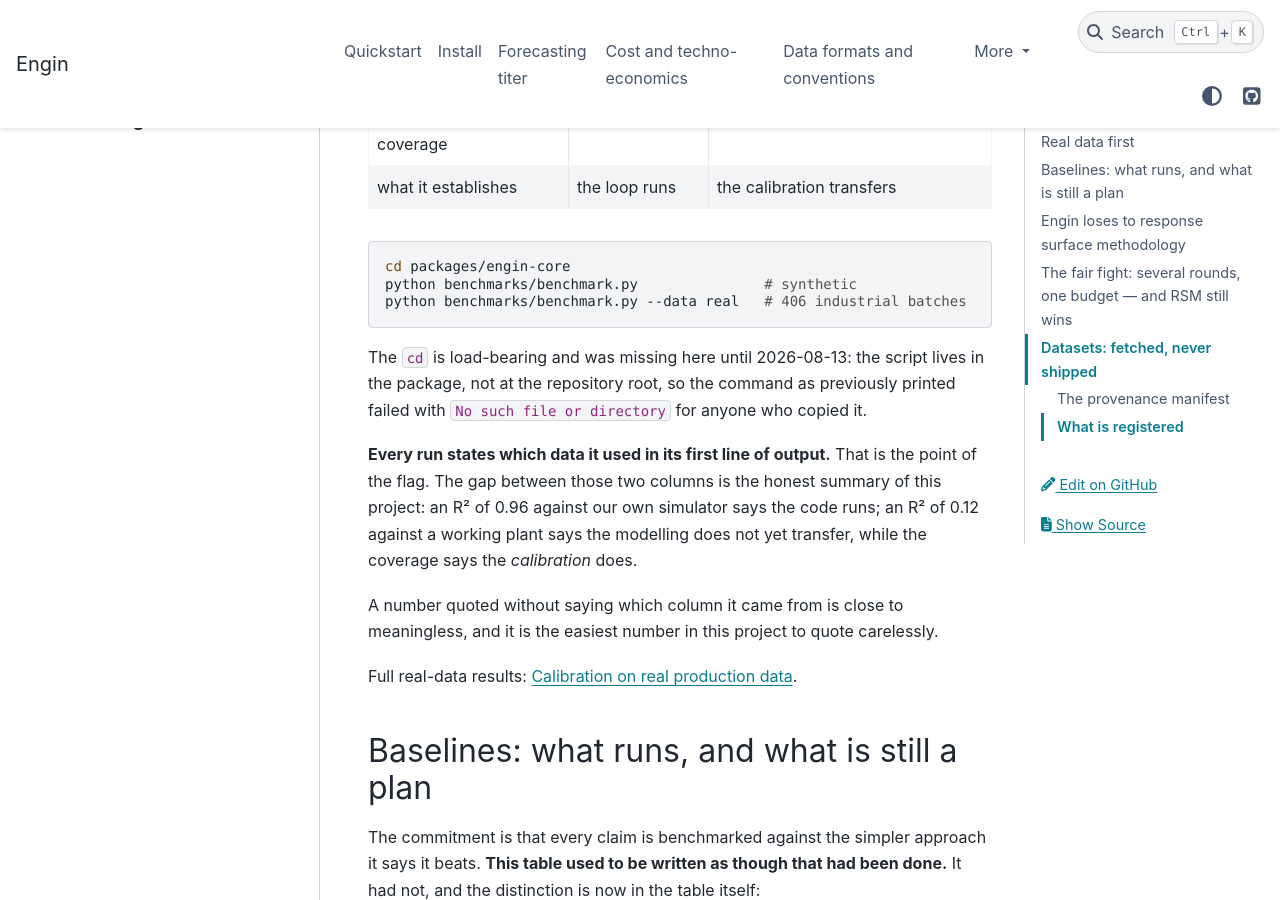
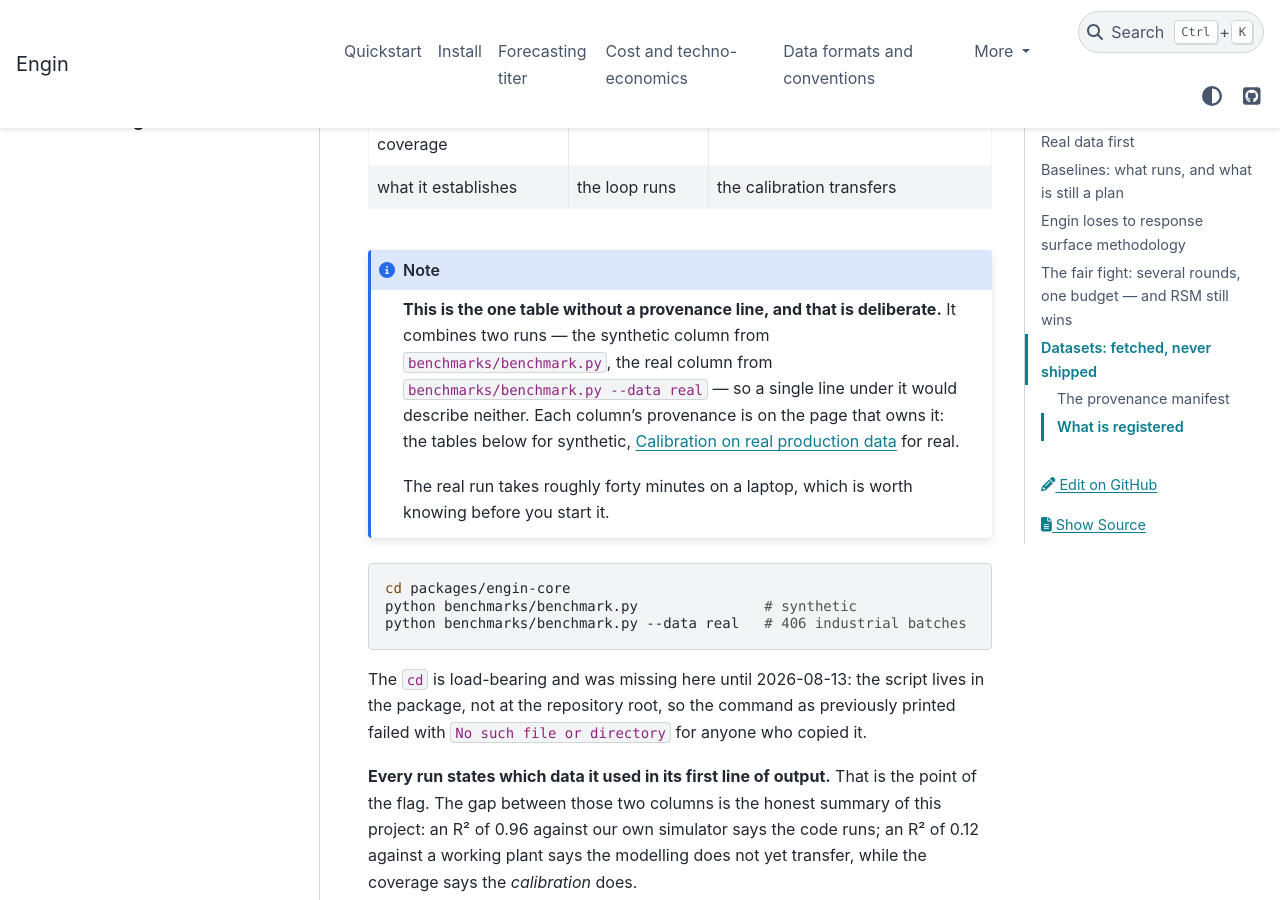
Before and after one commit to enginbio/engin-suite, a Sphinx documentation site: the page built from docs/benchmarks.md, in a window 1280 px wide and 900 px high, scrolled down 418 px. Built offline with Sphinx 7.4.7 and the PyData theme 0.15.4, drawn with Linux system fonts in a browser that asks for light colours; some of the changed text lies outside the part shown.

Commit message:
Publish the provenance the two pages already promised
Closes #125.

Three results tables now carry a provenance line emitted by the run that
produced them, and the two sentences promising it say what is true.

The lines were pasted from real runs at aeec0dd, not composed. All three
reproduce the published numbers exactly: EI +15.9% against RSM +21.3%,
conformal 0.960 at 16.2 g/L against RSM 0.887 at 13.8, and the ten-round
table row for row.

The summary table at the top deliberately has no line. It combines a
synthetic run and a real one, so a single line under it would describe
neither; each column's provenance is on the page that owns it, and the note
says so rather than leaving the gap unexplained.

Two defects surfaced while attaching this, neither of them in #125.

The documented command did not reproduce the documented numbers.
`python benchmarks/benchmark.py` ran 8 seeds while the page reported 20 --
+18.3% EI against a published +15.9%, 16.5 g/L against 16.2. --seeds now
controls the synthetic path too and defaults to 20, so the command printed
above the tables produces the tables. CI's smoke step is capped at 4 seeds
with a comment saying why: it checks the script runs and asserts nothing
about the numbers, and paying three minutes a PR to re-derive figures
nothing compares against is not worth it. That step got faster, not slower.

And the emitter's first version read the git tree when the line was
*printed*, which for --multi-round is twenty minutes after the run began --
so editing any file during a run made it report -dirty about code that had
been clean when it executed. Cached and sampled in main() now. Found by
reading the line a real long run emitted, which is the only way it was
going to show up.

The real path also reported `seeds 0`, because the seed count belongs to
real_data_coverage and this module hardcoded a placeholder. A provenance
line that misdescribes its own run is the defect this issue is about, one
level down.

Checks run: ruff check and ruff format on the tree, check_claims,
check_corrections, render --check, docs built twice and once as
READTHEDOCS=True.

Co-Authored-By: Claude Opus 5 <noreply@anthropic.com>
Signed-off-by: David Baugher <dbaugher>

````diff
--- a/docs/benchmarks.md
+++ b/docs/benchmarks.md
@@ -9,6 +9,18 @@ Real-data validation has landed, so the numbers that matter lead:
 | R² | 0.96 | **0.12** |
 | split-conformal coverage | 0.96 | **0.886** |
 | what it establishes | the loop runs | the calibration transfers |
+
+```{note}
+**This is the one table without a provenance line, and that is deliberate.** It
+combines two runs — the synthetic column from `benchmarks/benchmark.py`, the real
+column from `benchmarks/benchmark.py --data real` — so a single line under it
+would describe neither. Each column's provenance is on the page that owns it:
+the tables below for synthetic, [Calibration on real production
+data](methods/real-data-calibration.md) for real.
+
+The real run takes roughly forty minutes on a laptop, which is worth knowing
+before you start it.
+```
 
 ```bash
 cd packages/engin-core
@@ -184,6 +196,10 @@ baseline upward is the only direction it is safe to tune in.
 | 8 | 104 | +31.2 ± 3.4 | +34.4 ± 3.5 | +34.1 ± 3.5 | +3.4 ± 0.2 | 20/20 |
 | 9 | 112 | +31.2 ± 3.4 | +34.5 ± 3.5 | +34.1 ± 3.5 | +3.4 ± 0.2 | 20/20 |
 | 10 | 120 | +31.2 ± 3.4 | +34.5 ± 3.5 | +34.1 ± 3.5 | +3.5 ± 0.1 | 20/20 |
+
+```text
+provenance: engin-core 0.1.0  |  @ aeec0dd  |  seeds 0-19 (n=20)  |  simulator defaults  |  numpy 2.5.2  |  run 2026-08-15
+```
 
 Best-true-titer lift over the best run of the shared initial DoE, mean ± standard
 error over 20 seeds. Round 0 is the shared initial DoE and is identical for all
````
Also changed, not shown: other parts of docs/benchmarks.md (+2 -2 lines), 1 other file.
